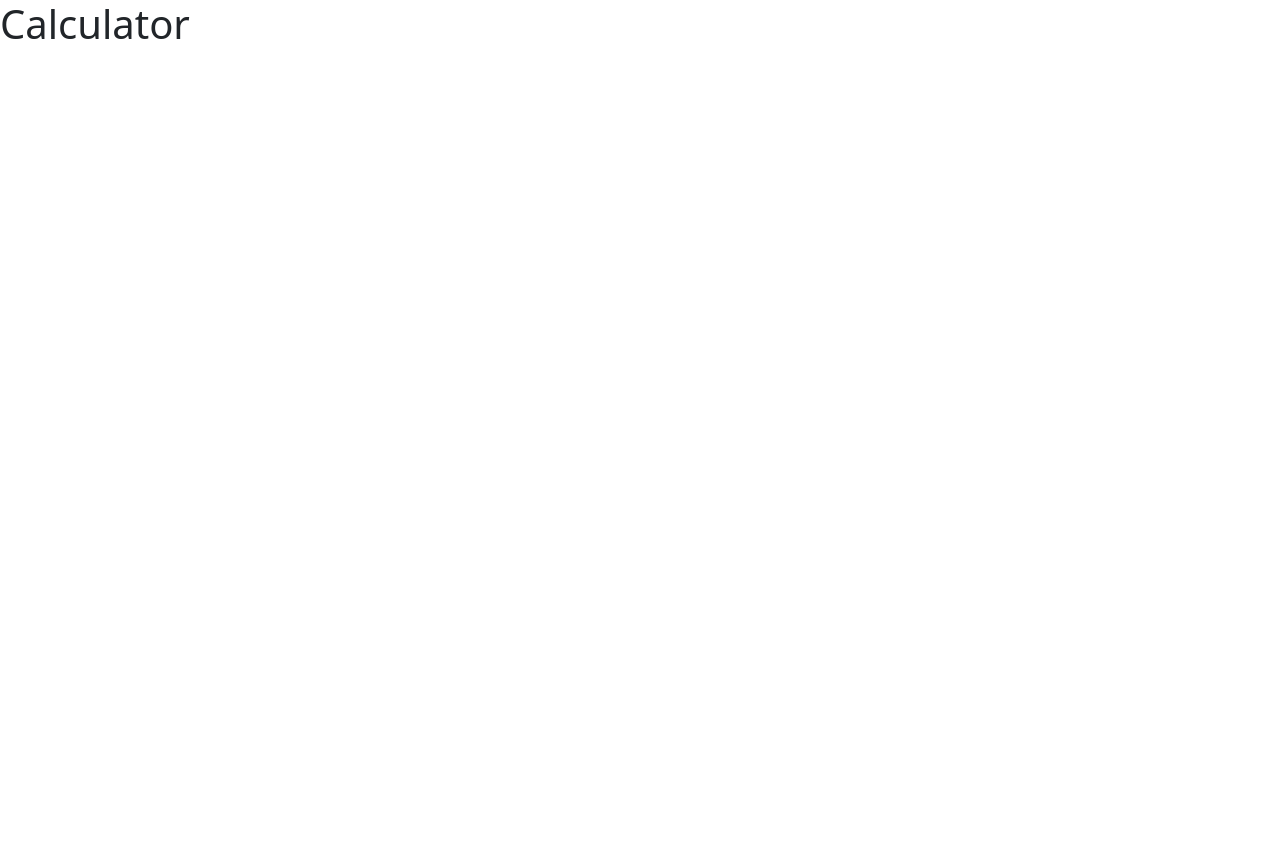
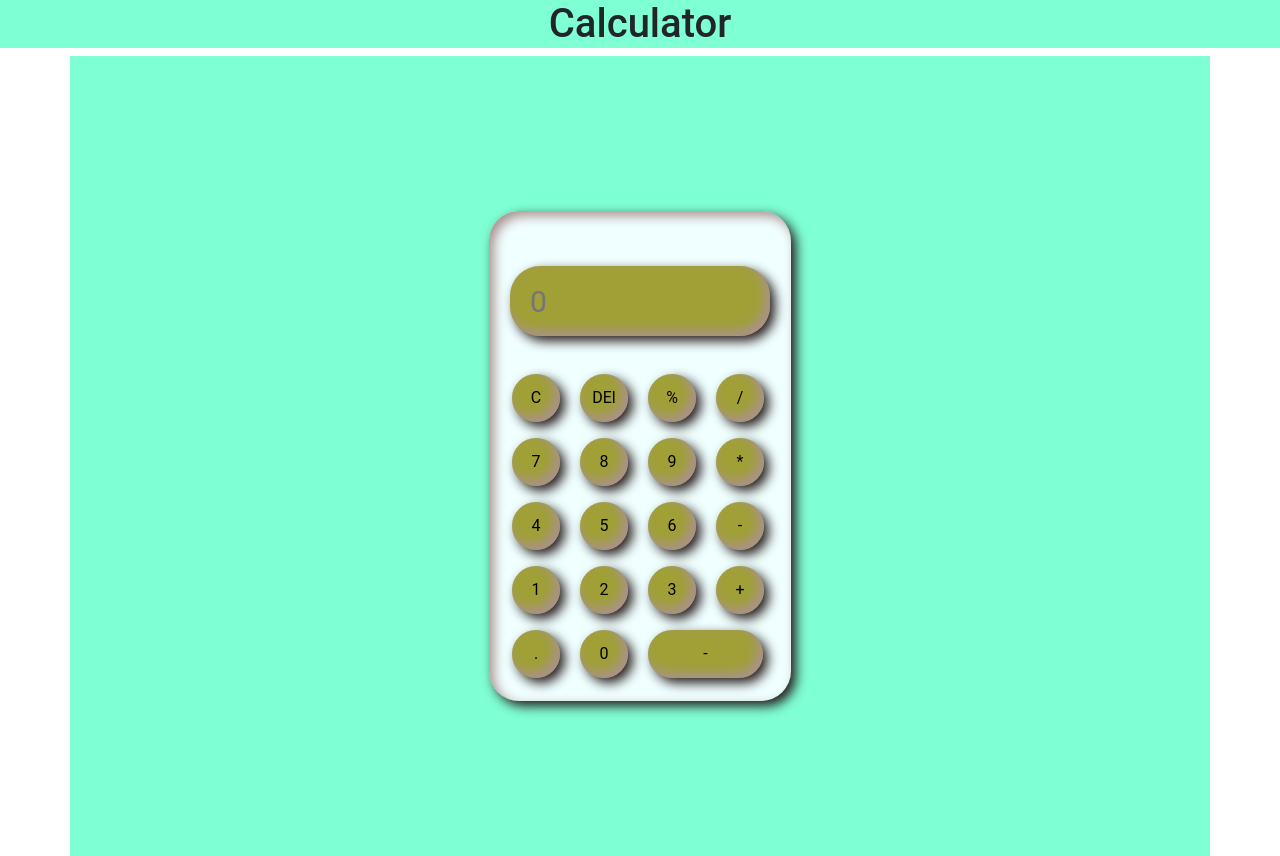
Before and after one commit to sagordevnath/calculator, a plain HTML site: page index.html in a window 1280 px wide. Before the commit the page ends 800 px from the top, so only its background shows below. Drawn offline with nearby package versions, Linux system fonts and the light colour scheme.

Commit message:
html and css add

```diff
--- a/css/style.css
+++ b/css/style.css
@@ -0,0 +1,62 @@
+*{
+    margin: 0;
+    padding: 0;
+    box-sizing: border-box;
+    background-color: aquamarine;
+    font-family: 'Roboto', sans-serif;
+    outline: none;
+
+}
+.container{
+    height: 100vh;
+    display: flex;
+    justify-content: center;
+    align-items: center;
+}
+.calculator {
+    background-color: azure;
+    padding: 15px;
+    border-radius: 30px;
+    box-shadow: inset 5px 5px 12px #aa9191,
+                      5px 5px 12px #251b1b;
+
+    display: grid;
+    grid-template-columns: repeat(4, 68px);
+}
+input{
+    grid-column: span 4;
+    height: 70px;
+    width: 260px;
+    background-color: rgb(160, 160, 54);
+    box-shadow: inset -5px -5px 12px #aa9191,
+                      5px 5px 12px #251b1b;
+    border: none;
+    border-radius: 30px;
+    color: rgb(136, 105, 105);
+    font-size: 30px;
+    margin: auto;
+    margin-top: 40px;
+    margin-bottom: 30px;
+    padding: 20px;
+}
+
+button {
+    height: 48px;
+    width: 48px;
+    background-color: rgb(160, 160, 54);
+    box-shadow: inset -5px -5px 12px #aa9191,
+                      5px 5px 12px #251b1b;
+    border: none;
+    border-radius: 50%;
+    font-size: 16px;
+    margin: 8px;
+    font-size: 16px;
+}
+.equal{
+    width: 115px;
+    border-radius: 40px;
+    background-color: rgb(160, 160, 54);
+    box-shadow: inset -5px -5px 12px #aa9191,
+                      5px 5px 12px #251b1b;
+
+}
--- a/index.html
+++ b/index.html
@@ -11,8 +11,32 @@
     <link rel="stylesheet" href="css/style.css">
 </head>
 <body>
-    <h1>Calculator</h1>
+    <h1 class="text-center">Calculator</h1>
+    <div class="container">
+        <div class="calculator">
+            <input type="text" name="" id="" placeholder="0">
+            <button onclick="clear()">C</button>
+            <button onclick="del()">DEl</button>
+            <button onclick="display('%')">%</button>
+            <button onclick="display('/')">/</button>
+            <button onclick="display('7')">7</button>
+            <button onclick="display('8')">8</button>
+            <button onclick="display('9')">9</button>
+            <button onclick="display('*')">*</button>
+            <button onclick="display('4')">4</button>
+            <button onclick="display('5')">5</button>
+            <button onclick="display('6')">6</button>
+            <button onclick="display('-')">-</button>
+            <button onclick="display('1')">1</button>
+            <button onclick="display('2')">2</button>
+            <button onclick="display('3')">3</button>
+            <button onclick="display('+')">+</button>
+            <button onclick="display('.')">.</button>
+            <button onclick="display('0')">0</button>
+            <button onclick="calculate()" class="equal">-</button>
 
+        </div>
+    </div>
 
     <!-- Bootstrap JS -->
     <script src="https://cdn.jsdelivr.net/npm/bootstrap@5.0.2/dist/js/bootstrap.bundle.min.js" integrity="sha384-MrcW6ZMFYlzcLA8Nl+NtUVF0sA7MsXsP1UyJoMp4YLEuNSfAP+JcXn/tWtIaxVXM" crossorigin="anonymous"></script>
```
